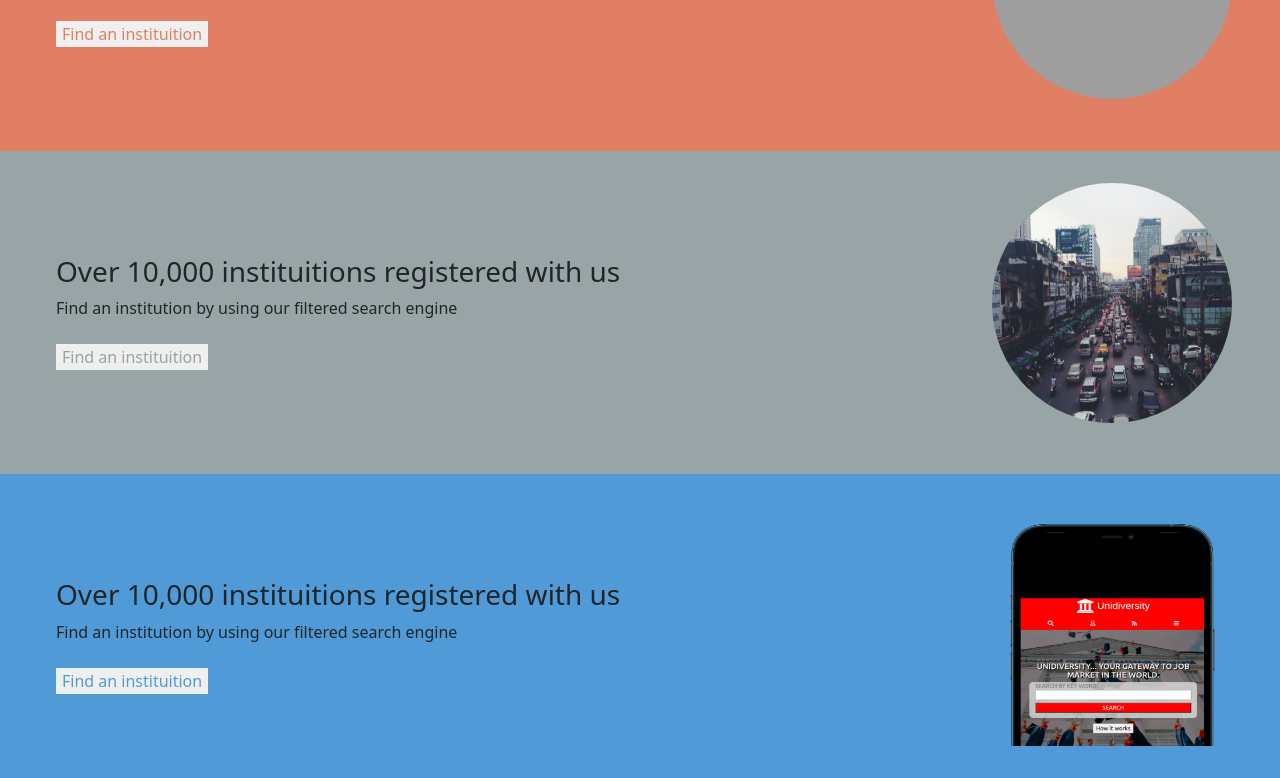
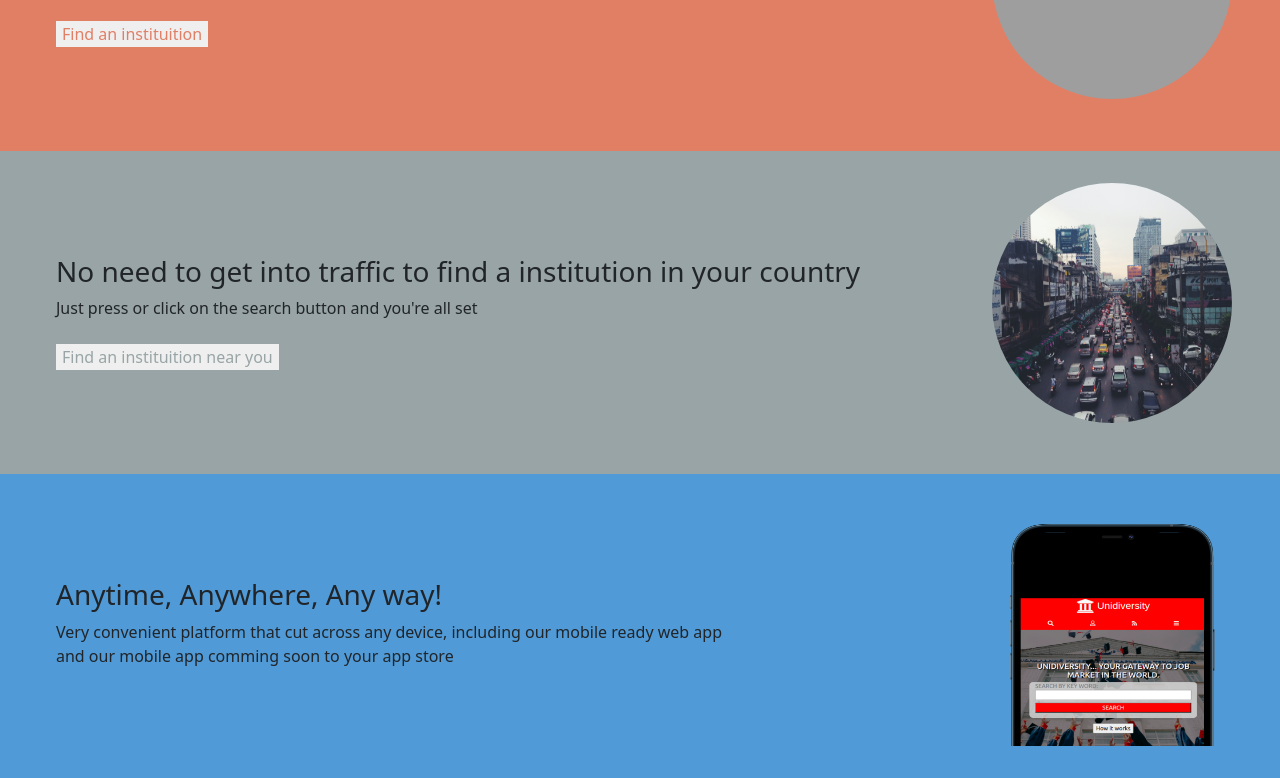
Before and after one commit to arthurborgesdev/unidiversity, a website: page index.html in a window 1280 px wide. Shown: the part 1247-2025 px from the top of the page. Drawn offline with nearby package versions, Linux system fonts and the light colour scheme; grey boxes are pictures that could not be loaded.

Commit message:
Add content and remove button of the blue panel

```diff
--- a/index.html
+++ b/index.html
@@ -100,17 +100,18 @@
       </article>
       <article class="gray-panel d-flex justify-content-between">
         <div class="p-4">
-          <h3>Over 10,000 instituitions registered with us</h3>
-          <p class="mb-4">Find an institution by using our filtered search engine</p>
-          <input type="button" value="Find an instituition">
+          <h3>No need to get into traffic to find a institution in your country</h3>
+          <p class="mb-4">Just press or click on the search button and you're all set</p>
+          <input type="button" value="Find an instituition near you">
         </div>
         <img src="./img/raybay-kG71BXh8KFw-unsplash.jpg" alt="">
       </article>
       <article class="blue-panel d-flex justify-content-between">
         <div class="p-4">
-          <h3>Over 10,000 instituitions registered with us</h3>
-          <p class="mb-4">Find an institution by using our filtered search engine</p>
-          <input type="button" value="Find an instituition">
+          <h3>Anytime, Anywhere, Any way!</h3>
+          <p class="mb-4">Very convenient platform that cut across any device, including
+            our mobile ready web app <br>and our mobile app comming soon to your app store
+          </p>
         </div>
         <img src="./img/iphone12promax.png" alt="">
       </article>
```
